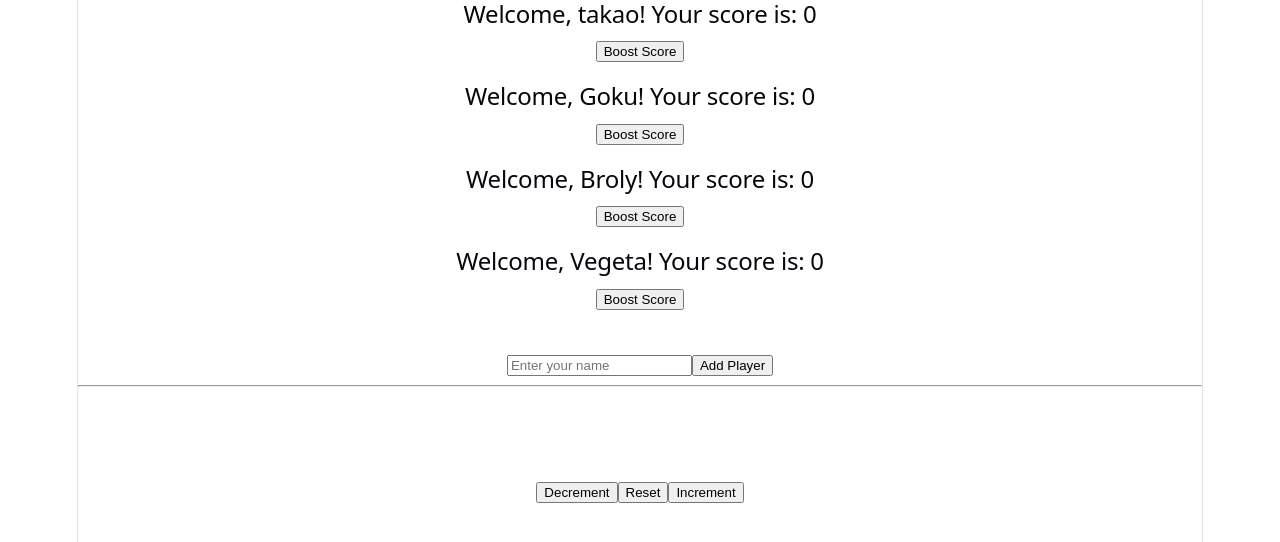
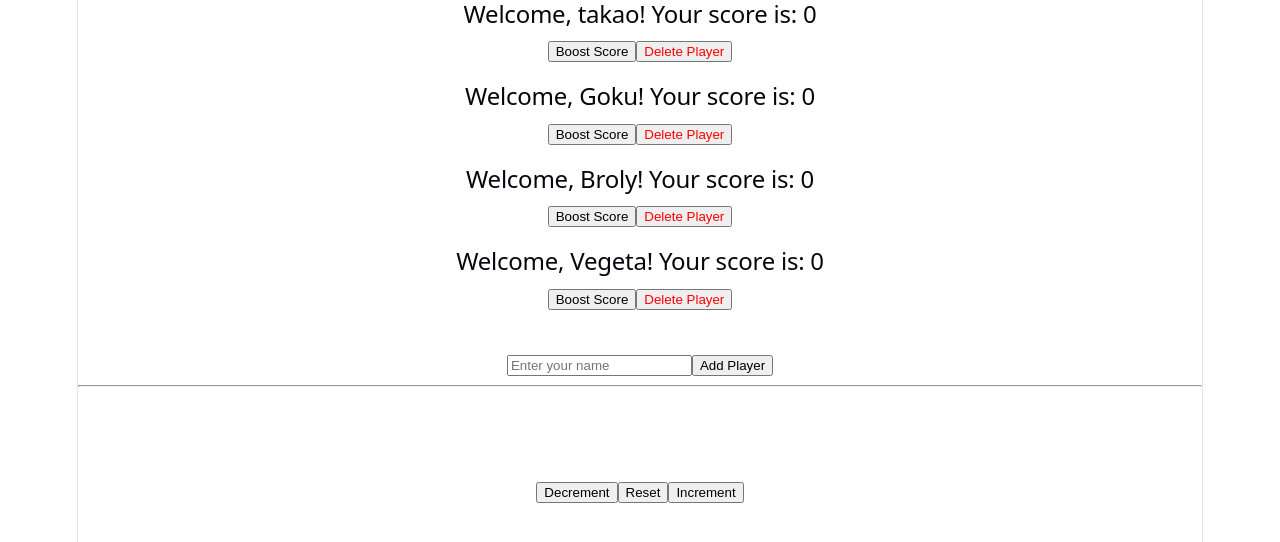
Before and after one commit to tngdks/mern-practice, a React (Vite) app in the folder React Practice/react-practice/: page / in a window 1280 px wide. Shown: the top 542 px of the page. Built offline with nearby package versions, Linux system fonts and the light colour scheme.

Commit message:
react in mern practice

```diff
--- a/React Practice/react-practice/src/App.jsx
+++ b/React Practice/react-practice/src/App.jsx
@@ -1,7 +1,7 @@
 import { useState } from 'react';
 import './App.css';
 
-function PlayerCard({ name }) {
+function PlayerCard({ name, index, deletePlayer }) {
 
   const [playerScore, setPlayerScore] = useState(0);
 
@@ -10,6 +10,12 @@ function PlayerCard({ name }) {
       <h2>Welcome, {name}! Your score is: {playerScore}</h2>
 
       <button onClick={() => setPlayerScore(playerScore + 1)}> Boost Score </button>
+
+      <button
+        style={{ marginleft:"10px", color:"red"}}
+        onClick={() => deletePlayer(index)}>
+          Delete Player
+        </button>
     </div>
   );
 }
@@ -17,6 +23,11 @@ function PlayerCard({ name }) {
 function App(){
   const [count, setCount] = useState(0);
   const [playerName, setPlayerName] = useState("Guest");
+
+  const deletePlayer = (indexToRemove) => {
+    const newSquad = squad.filter((player, index) => index !== indexToRemove);
+    setSquad(newSquad);
+  };
 
   const [squad, setSquad] = useState(["takao", "Goku", "Broly", "Vegeta"]);
 
@@ -33,7 +44,12 @@ function App(){
       {
         // Fix 1: { } ki jagah ( ) lagaya taaki automatically render ho jaye
         squad.map((player, index) => (
-          <PlayerCard key={index} name={player} />
+          <PlayerCard
+           key={index}
+           name={player}
+           index = {index}
+           deletePlayer = {deletePlayer}
+          />
         ))
       }
 
```
